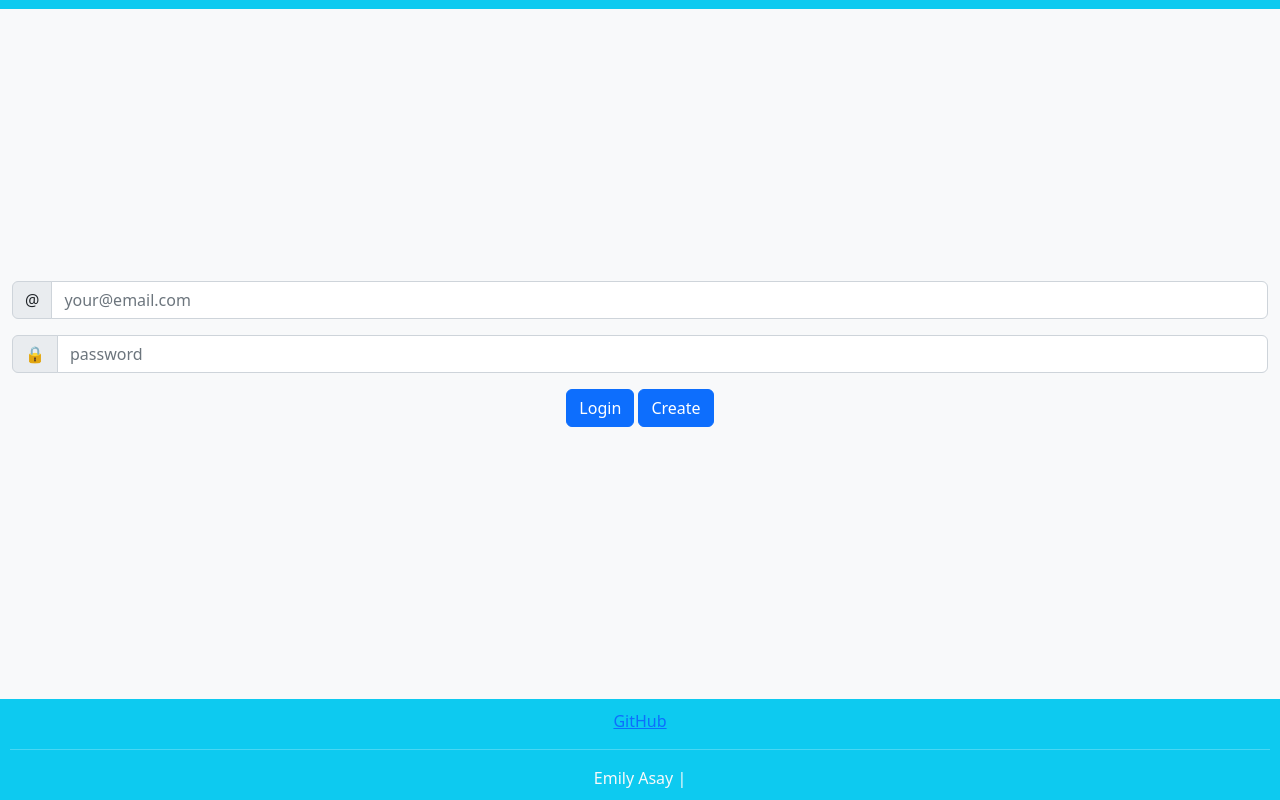
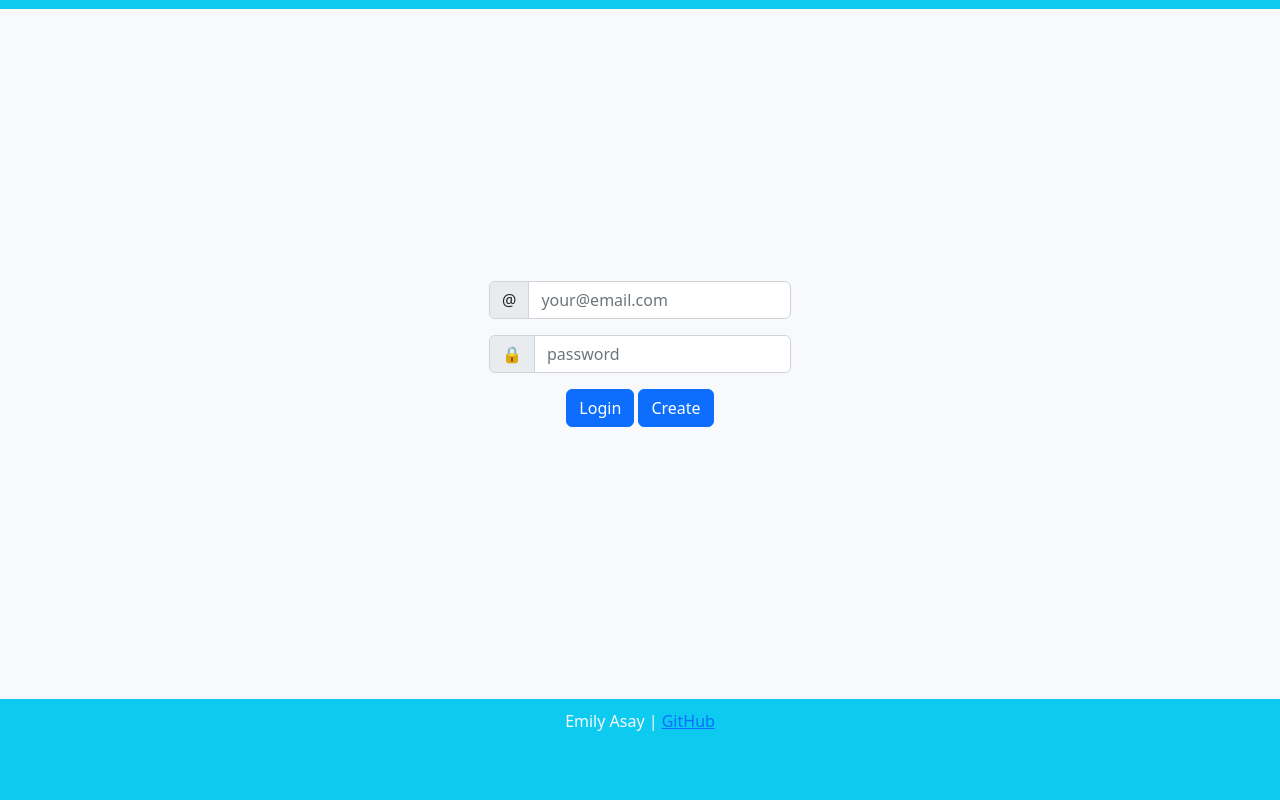
Before and after one commit to littlerobin/startup, a website: page index.html in a window 1280 px wide. Shown: the part 71-871 px from the top of the page. After the commit the page ends 814 px from the top, so only its background shows below. Drawn offline with nearby package versions, Linux system fonts and the light colour scheme.

Commit message:
fixed login css

```diff
--- a/index.html
+++ b/index.html
@@ -92,10 +92,9 @@
     </main>
 
   <footer>
+    <script src="login.js"></script>
+    <span class="text-reset">Emily Asay | </span>
     <a href="https://github.com/littlerobin/startup">GitHub</a>
-    <script src="login.js"></script>
-    <hr />
-    <span class="text-reset">Emily Asay | </span>
     <script
       src="https://cdn.jsdelivr.net/npm/bootstrap@5.2.3/dist/js/bootstrap.bundle.min.js"
       integrity="sha384-kenU1KFdBIe4zVF0s0G1M5b4hcpxyD9F7jL+jjXkk+Q2h455rYXK/7HAuoJl+0I4"
--- a/main.css
+++ b/main.css
@@ -36,6 +36,12 @@ main {
     display: flex;
     flex-direction: column;
     justify-content: space-around;
+}
+
+#loginControls {
+    display: block;
+    margin-left: auto;
+    margin-right: auto;
 }
 
 footer {
```
